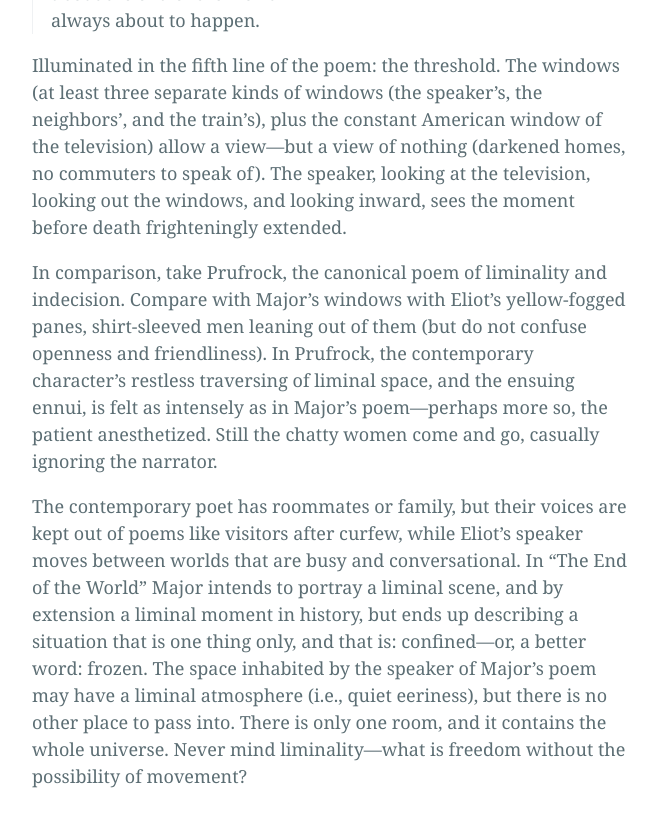
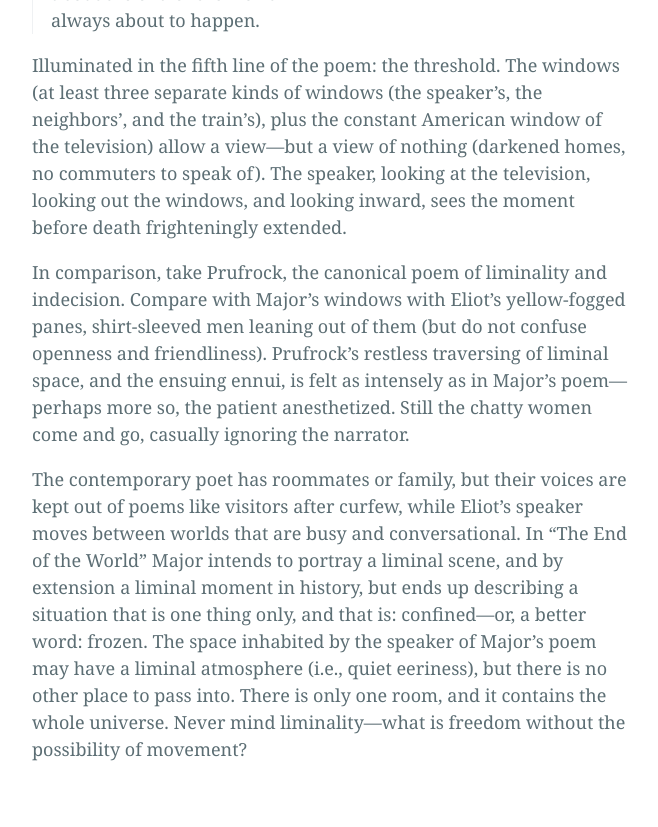
Before and after one commit to bliss-st/ss-website, a Jekyll site: the page built from _posts/2022-8-1-liberation-liminality-partone.md, in a window 1280 px wide and 900 px high, scrolled down 3252 px. Shown: the top 827 px of the window, without its empty margins (308-966 px from the left). Built offline with Jekyll 4.4.1, drawn with Linux system fonts in a browser that asks for light colours.

Commit message:
Update 2022-8-1-liberation-liminality-partone.md

```diff
--- a/_posts/2022-8-1-liberation-liminality-partone.md
+++ b/_posts/2022-8-1-liberation-liminality-partone.md
@@ -48,6 +48,6 @@
 </blockquote>
 Illuminated in the fifth line of the poem: the threshold. The windows (at least three separate kinds of windows (the speaker’s, the neighbors’, and the train’s), plus the constant American window of the television) allow a view—but a view of nothing (darkened homes, no commuters to speak of). The speaker, looking at the television, looking out the windows, and looking inward, sees the moment before death frighteningly extended.
 
-In comparison, take Prufrock, the canonical poem of liminality and indecision. Compare with Major’s windows with Eliot’s yellow-fogged panes, shirt-sleeved men leaning out of them (but do not confuse openness and friendliness). In Prufrock, the contemporary character’s restless traversing of liminal space, and the ensuing ennui, is felt as intensely as in Major’s poem—perhaps more so, the patient anesthetized. Still the chatty women come and go, casually ignoring the narrator.
+In comparison, take Prufrock, the canonical poem of liminality and indecision. Compare with Major’s windows with Eliot’s yellow-fogged panes, shirt-sleeved men leaning out of them (but do not confuse openness and friendliness). Prufrock's restless traversing of liminal space, and the ensuing ennui, is felt as intensely as in Major’s poem—perhaps more so, the patient anesthetized. Still the chatty women come and go, casually ignoring the narrator.
 
 The contemporary poet has roommates or family, but their voices are kept out of poems like visitors after curfew, while Eliot’s speaker moves between worlds that are busy and conversational. In “The End of the World” Major intends to portray a liminal scene, and by extension a liminal moment in history, but ends up describing a situation that is one thing only, and that is: confined—or, a better word: frozen. The space inhabited by the speaker of Major’s poem may have a liminal atmosphere (i.e., quiet eeriness), but there is no other place to pass into. There is only one room, and it contains the whole universe. Never mind liminality—what is freedom without the possibility of movement?
```
